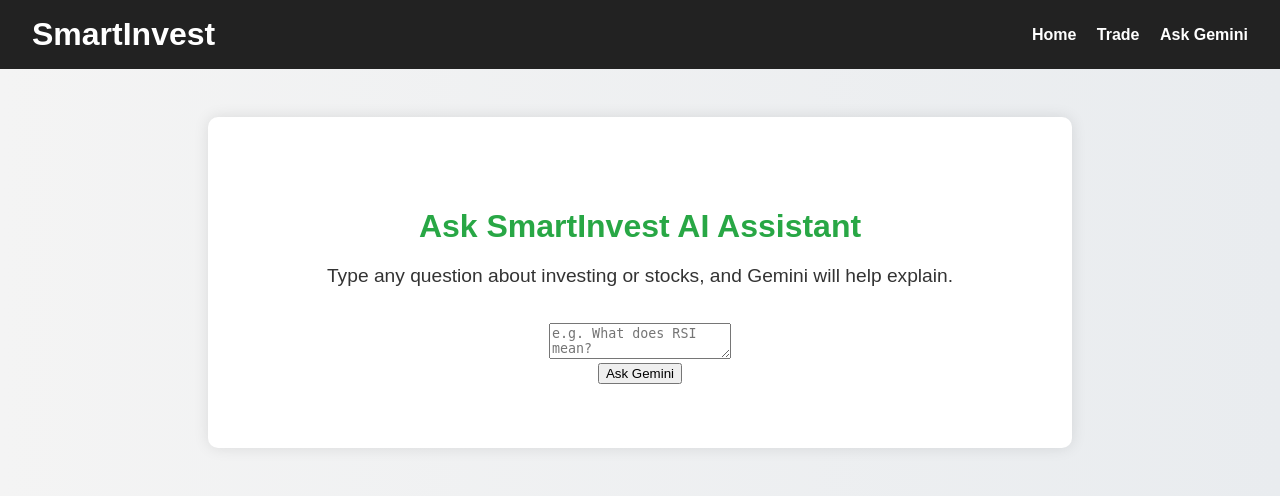
After one commit to adriantoby/SEOProject2, a Flask app: template templates/assistant.html in a window 1280 px wide. The commit adds this page. Shown: the top 496 px of the page. Run offline with Flask 3, Linux system fonts and the light colour scheme; the template is opened without the code that fills it, so the values that code supplies are empty.

Commit message:
Added content in about and new file for AI Assistant

```diff
--- a/app.py
+++ b/app.py
@@ -14,5 +14,15 @@ def about():
 def trade():
     return render_template("trade.html")
 
+@app.route("/assistant", methods=["GET", "POST"]) # GENAI assistant
+def assistant():
+    ai_answer = None
+    if request.method == "POST":
+        user_input = request.form.get("user_input")
+        ai_answer = f"(Demo) You asked: {user_input}"
+    return render_template("assistant.html", ai_answer=ai_answer)
+
+
+
 if __name__ == "__main__":
     app.run(debug=True)
--- a/backend/logic.py
+++ b/backend/logic.py
@@ -67,3 +67,9 @@ current_price_portion = "GLOBAL_QUOTE&symbol=IBM&apikey=ALPHA_VANTAGE_API_KEY"
 # current_price = current_price_data["05. price"]
 # trading_date = current_price_data["07. latest trading day"]
 # print(f"{company}: {current_price} on {trading_date}")
+
+#def ask_gemini(question): Enter GENAI KEY and logic
+    '''genai.configure(api_key="YOUR_KEY")
+    model = genai.GenerativeModel("gemini-pro")
+    response = model.generate_content(question)
+    return response.text'''
--- /dev/null
+++ b/templates/assistant.html
@@ -0,0 +1,35 @@
+<!DOCTYPE html>
+<html lang="en">
+<head>
+  <meta charset="UTF-8">
+  <meta name="viewport" content="width=device-width, initial-scale=1.0">
+  <title>SmartInvest – Ask Gemini</title>
+  <link rel="stylesheet" href="{{ url_for('static', filename='style.css') }}">
+</head>
+<body>
+  <header>
+    <h1>SmartInvest</h1>
+    <nav>
+      <a href="/">Home</a>
+      <a href="/trade">Trade</a>
+      <a href="/assistant">Ask Gemini</a>
+    </nav>
+  </header>
+
+  <main>
+    <h2>Ask SmartInvest AI Assistant</h2>
+    <p>Type any question about investing or stocks, and Gemini will help explain.</p>
+    <form action="/assistant" method="POST">
+      <textarea name="user_input" placeholder="e.g. What does RSI mean?" required></textarea><br>
+      <button type="submit">Ask Gemini</button>
+    </form>
+
+    {% if ai_answer %}
+      <div class="answer-box">
+        <h3>AI Response:</h3>
+        <p>{{ ai_answer }}</p>
+      </div>
+    {% endif %}
+  </main>
+</body>
+</html>
--- a/templates/trade.html
+++ b/templates/trade.html
@@ -93,10 +93,6 @@
             <input type="text" name="ticker" placeholder="e.g. AAPL" required>
             <button type="submit">Check Now</button>
         </form>
-
-        <div class="chart-placeholder">
-            <p>[ Price Chart Will Go Here ]</p>
-        </div>
     </main>
 
 </body>
```
Also changed, not shown: templates/about.html (+46 -8 lines).
